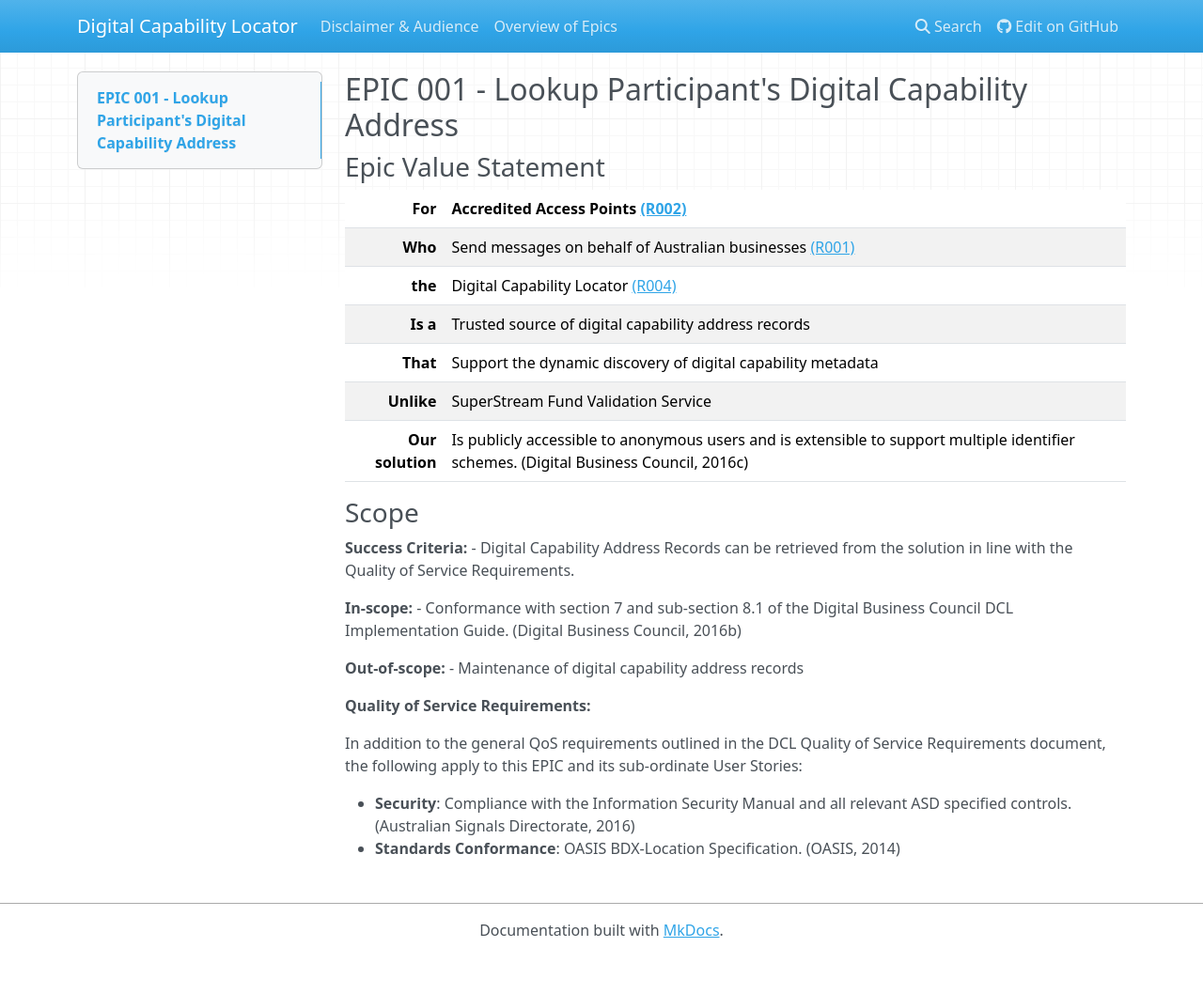
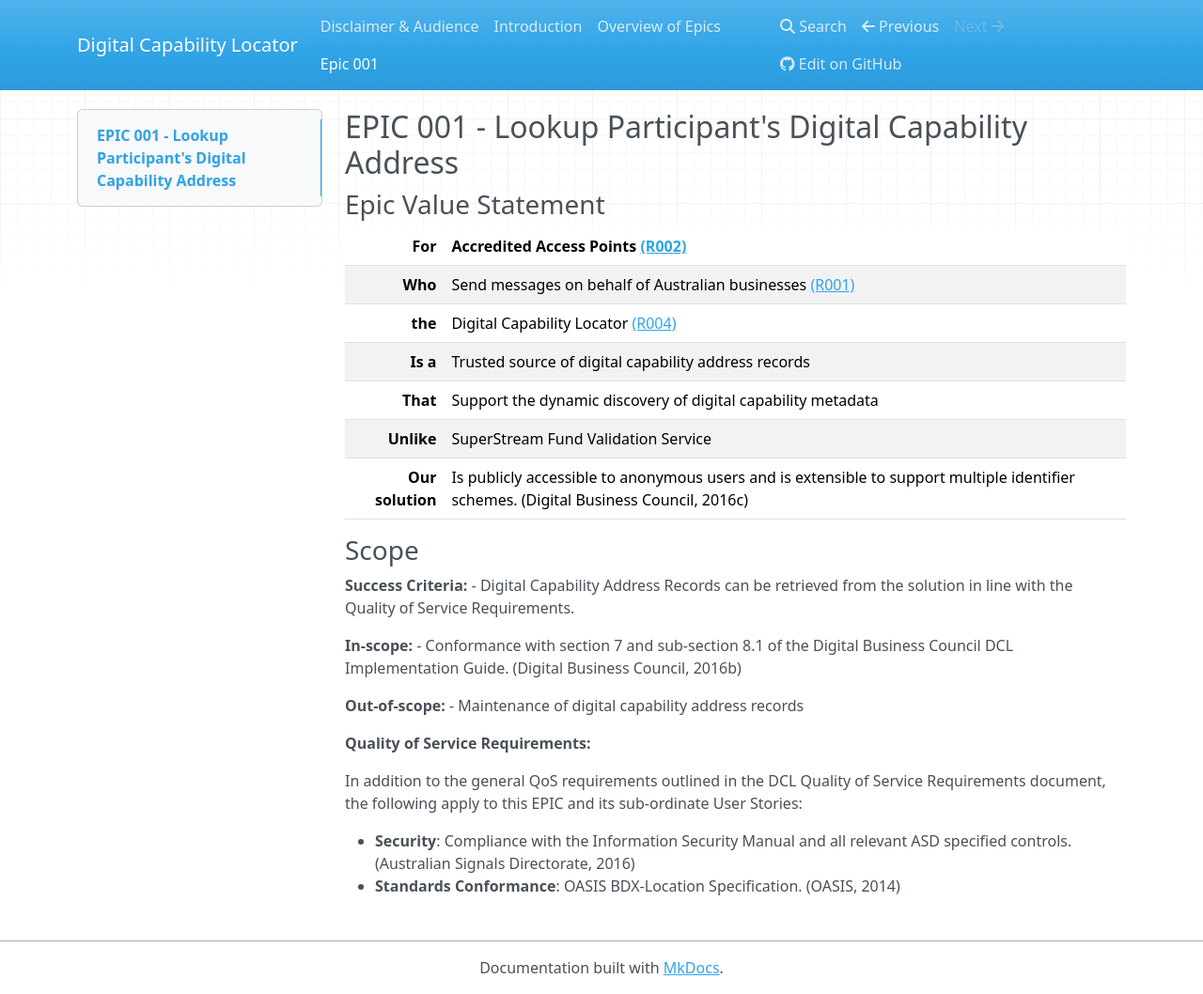
Before and after one commit to Digital-Business-Council/Digital-Capability-Locator, an MkDocs documentation site: the page built from docs/Epic001.md, in a window 1280 px wide and 1058 px high. Shown: the whole window at 94% size. Built offline with MkDocs 1.6.1, drawn with Linux system fonts in a browser that asks for light colours; nearby versions of some CDN libraries; old or Windows-style settings are respelled for this version of MkDocs.

Commit message:
Update mkdocs.yml

```diff
--- a/mkdocs.yml
+++ b/mkdocs.yml
@@ -4,4 +4,6 @@ repo_url: https://github.com/Digital-Business-Council/Digital-Capability-Locator
 
 pages:
     - 'Disclaimer & Audience': 'Index.md'
+    - 'Introduction': 'Introduction.md'
     - 'Overview of Epics': 'Epics.md'
+    - 'Epic 001': 'Epic001.md'
```
